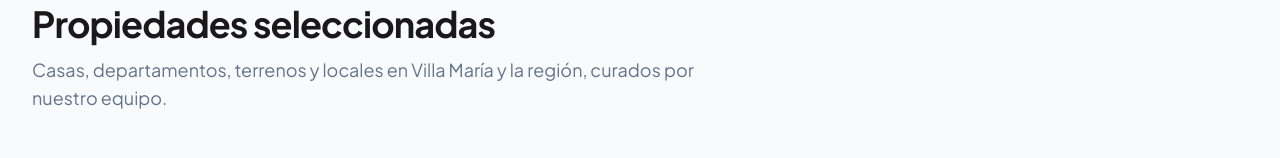
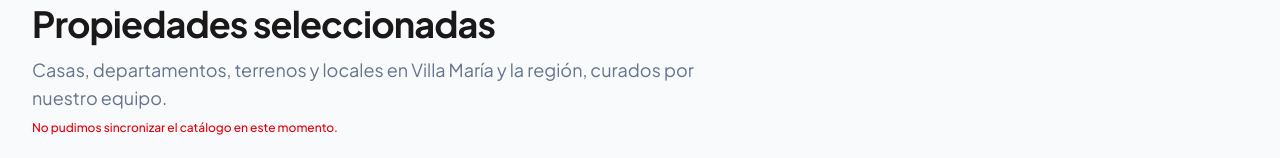
Before and after one commit to estebangvivo/webPoblar, a Next.js app: page / in a window 1280 px wide. Shown: the part 920-1078 px from the top of the page. Built offline with nearby package versions, Linux system fonts and the light colour scheme; no server answers.

Commit message:
Stop showing mock properties when SimpleInmo catalog is empty.
The site now only lists published ERP properties so empty catalogs stay empty.

```diff
--- a/src/components/FeaturedProperties.tsx
+++ b/src/components/FeaturedProperties.tsx
@@ -3,7 +3,7 @@ import type { Property } from "@/data/properties";
 
 interface FeaturedPropertiesProps {
   properties: Property[];
-  source: "simpleinmo" | "mock";
+  source: "simpleinmo" | "error";
 }
 
 export function FeaturedProperties({
@@ -30,7 +30,11 @@ export function FeaturedProperties({
             <p className="mt-2 text-xs font-medium text-brand">
               Sincronizado con SimpleInmo · Inmobiliaria Poblar
             </p>
-          ) : null}
+          ) : (
+            <p className="mt-2 text-xs font-medium text-red-600">
+              No pudimos sincronizar el catálogo en este momento.
+            </p>
+          )}
         </div>
 
         {featured.length === 0 ? (
@@ -39,16 +43,16 @@ export function FeaturedProperties({
               Todavía no hay propiedades publicadas
             </p>
             <p className="mt-2 text-sm text-muted">
-              Cuando publiques inmuebles en SimpleInmo, van a aparecer acá
+              Cargá y publicá inmuebles en SimpleInmo para que aparezcan acá
               automáticamente.
             </p>
             <a
-              href="https://simpleinmo.com.ar/i/inmobiliaria-poblar/propiedades"
+              href="https://simpleinmo.com.ar/gestion/propiedades"
               target="_blank"
               rel="noopener noreferrer"
               className="mt-4 inline-flex text-sm font-semibold text-brand hover:underline"
             >
-              Ver catálogo en SimpleInmo
+              Ir a SimpleInmo
             </a>
           </div>
         ) : (
```
